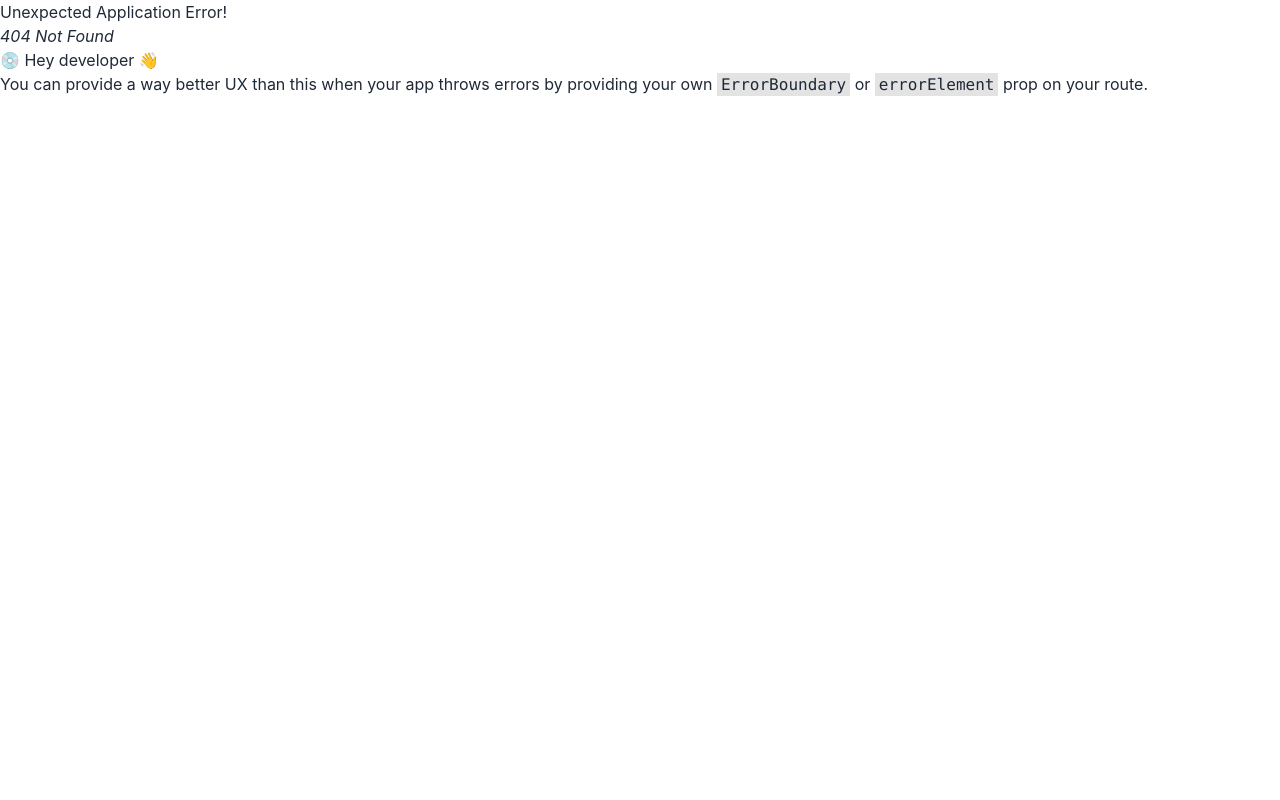
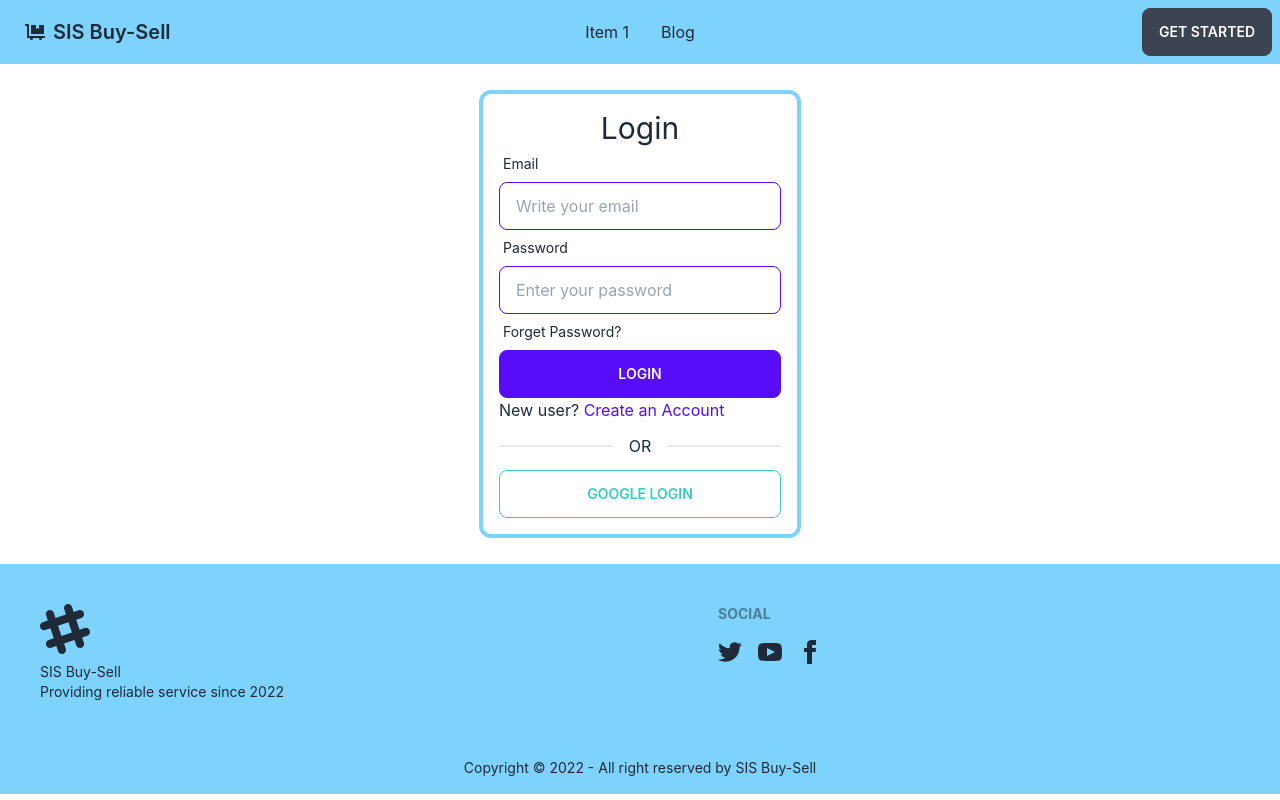
Before and after one commit to Mohammed-Ibrahim-15/sis-buy-sell-client-side, a React (Create React App) app: page /login in a window 1280 px wide. Before the commit this address had no page. Built offline with nearby package versions, Linux system fonts and the light colour scheme.

Commit message:
login and register added

```diff
--- a/package.json
+++ b/package.json
@@ -10,6 +10,7 @@
     "firebase": "^9.14.0",
     "react": "^18.2.0",
     "react-dom": "^18.2.0",
+    "react-hook-form": "^7.39.5",
     "react-icons": "^4.6.0",
     "react-router-dom": "^6.4.3",
     "react-scripts": "5.0.1",
--- a/src/pages/Blog/Blog.js
+++ b/src/pages/Blog/Blog.js
@@ -4,7 +4,7 @@ const Blog = () => {
     return (
         <div className='max-w-screen-xl mx-auto'>
             <h1 className='text-center text-4xl font-bold my-4'>Blog</h1>
-            <div className='grid grid-cols-1 gap-6 md:grid-cols-2 lg:grid-cols-3'>
+            <div className='grid grid-cols-1 my-6 gap-6 md:grid-cols-2 lg:grid-cols-3'>
                 <div className="card w-96 bg-base-100 shadow-xl">
                     <div className="card-body">
                         <h2 className="card-title">What are the different ways to manage a state in a React application?</h2>
--- /dev/null
+++ b/src/pages/Login/Login/Login.js
@@ -0,0 +1,49 @@
+import React from 'react';
+import { useForm } from 'react-hook-form';
+import { Link } from 'react-router-dom';
+
+const Login = () => {
+
+    const { register, formState: { errors }, handleSubmit } = useForm()
+
+    const handleLogin = data => {
+        console.log(data)
+    }
+
+    return (
+        <div className='h-[500px] flex justify-center items-center'>
+            <div className='border-4 border-sky-300 rounded-xl p-4 my-6'>
+                <h1 className='text-3xl text-center'>Login</h1>
+
+                <form onSubmit={handleSubmit(handleLogin)}>
+
+                    <div className="form-control w-full max-w-xs">
+                        <label className="label">
+                            <span className="label-text">Email</span>
+                        </label>
+                        <input type="email" className="input input-bordered input-primary w-full max-w-xs"  {...register("email", { required: 'Email Address is required' })} placeholder="Write your email" />
+                        {errors.email && <p role='alert' className='text-red-600'>*{errors.email?.message}</p>}
+                    </div>
+                    <div className="form-control w-full max-w-xs">
+                        <label className="label">
+                            <span className="label-text">Password</span>
+                        </label>
+                        <input type="password" className="input input-bordered input-primary w-full max-w-xs"  {...register("password", { required: 'Password is required', minLength: { value: 6, message: 'Password minimum 6 character' } })} placeholder="Enter your password" />
+                        <label className="label">
+                            <span className="label-text">Forget Password?</span>
+                        </label>
+                        {errors.password && <p role='alert' className='text-red-600'>*{errors.password?.message}</p>}
+                    </div>
+
+
+                    <input className='btn btn-primary w-full' value='Login' type="submit" />
+                </form>
+                <p>New user? <Link className='text-primary' to='/register'>Create an Account</Link> </p>
+                <div className="divider">OR</div>
+                <button className='btn btn-outline btn-accent w-full'>Google Login</button>
+            </div>
+        </div>
+    );
+};
+
+export default Login;
--- /dev/null
+++ b/src/pages/Login/Register/Register.js
@@ -0,0 +1,54 @@
+import React from 'react';
+import { useForm } from 'react-hook-form';
+import { Link } from 'react-router-dom';
+
+const Register = () => {
+
+    const { register, formState: { errors }, handleSubmit } = useForm()
+
+    const handleLogin = data => {
+        console.log(data)
+    }
+
+    return (
+        <div className='h-[500px] flex justify-center items-center'>
+            <div className='border-4 border-sky-300 rounded-xl p-4 my-6'>
+                <h1 className='text-3xl text-center'>Register</h1>
+
+                <form onSubmit={handleSubmit(handleLogin)}>
+
+                    <div className="form-control w-full max-w-xs">
+                        <label className="label">
+                            <span className="label-text">Name</span>
+                        </label>
+                        <input type="text" className="input input-bordered input-primary w-full max-w-xs"  {...register("name", { required: 'Name is required' })} placeholder="Write your name" />
+                        {errors.name && <p role='alert' className='text-red-600'>*{errors.name?.message}</p>}
+                    </div>
+                    <div className="form-control w-full max-w-xs">
+                        <label className="label">
+                            <span className="label-text">Email</span>
+                        </label>
+                        <input type="email" className="input input-bordered input-primary w-full max-w-xs"  {...register("email", { required: 'Email Address is required' })} placeholder="Write your email" />
+                        {errors.email && <p role='alert' className='text-red-600'>*{errors.email?.message}</p>}
+                    </div>
+                    <div className="form-control w-full max-w-xs">
+                        <label className="label">
+                            <span className="label-text">Password</span>
+                        </label>
+                        <input type="password" className="input input-bordered input-primary w-full max-w-xs"  {...register("password", { required: 'Password is required', minLength: { value: 6, message: 'Password minimum 6 character' } })} placeholder="Enter your password" />
+
+                        {errors.password && <p role='alert' className='text-red-600'>*{errors.password?.message}</p>}
+                    </div>
+
+
+                    <input className='btn btn-primary w-full mt-4' value='Register' type="submit" />
+                </form>
+                <p>Already have an account? <Link className='text-primary' to='/login'>Please Login</Link> </p>
+                <div className="divider">OR</div>
+                <button className='btn btn-outline btn-accent w-full'>Google Login</button>
+            </div>
+        </div>
+    );
+};
+
+export default Register;
```
Also changed, not shown: src/pages/Routes/Routes/Routes.js (+10 -0 lines), 1 other file (tests, documents, lock files or other folders).
